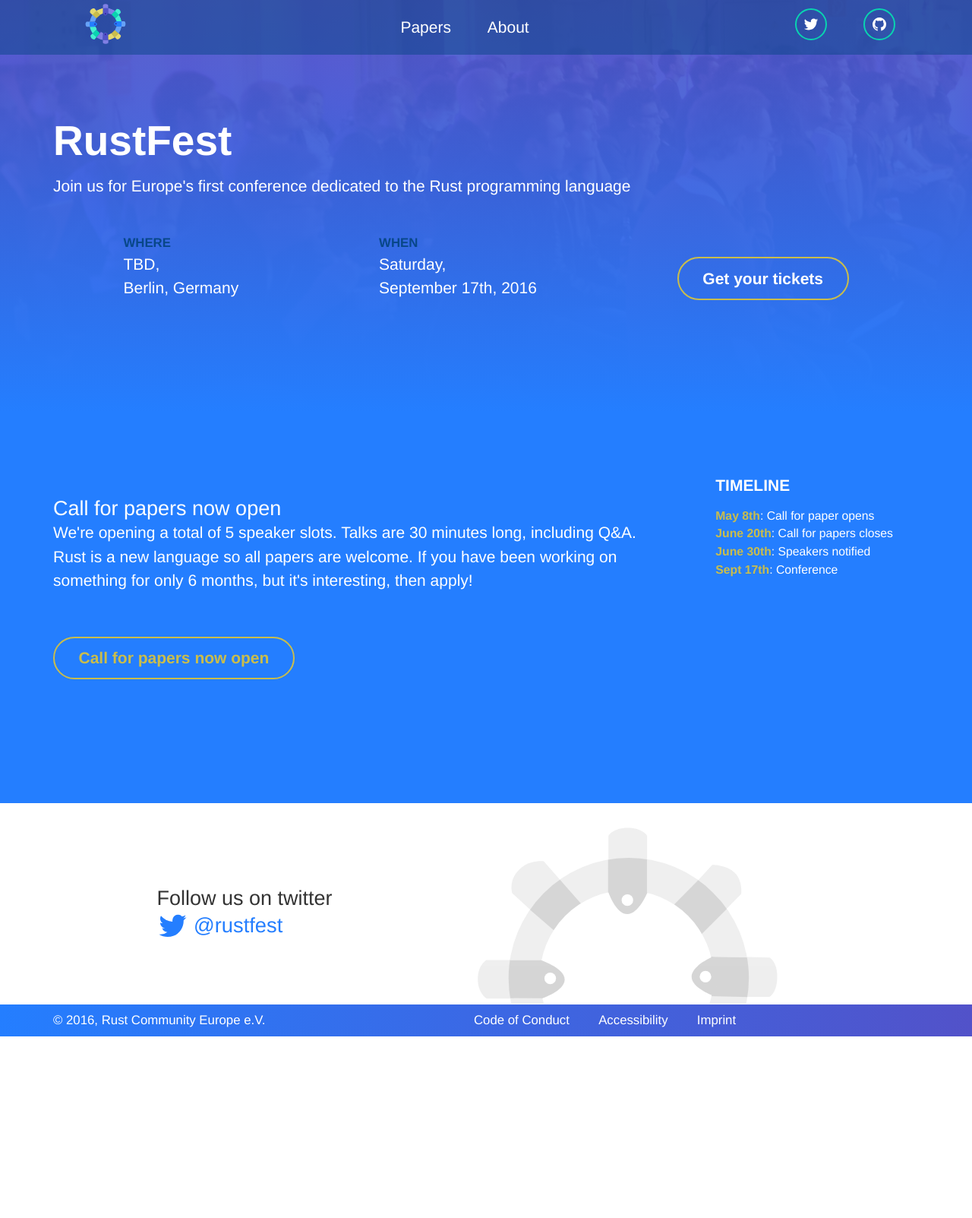
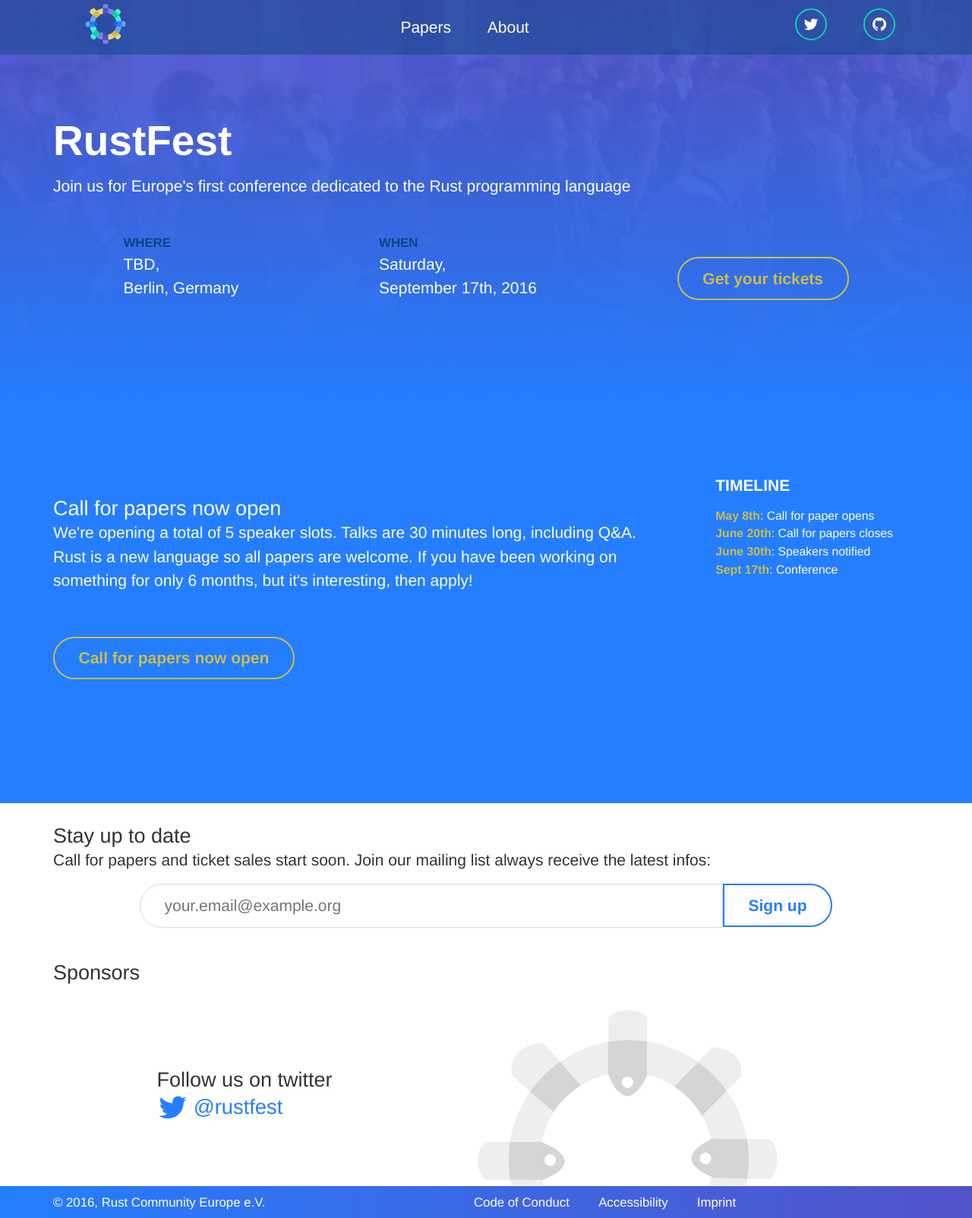
Before and after one commit to RustFestEU/blog.rustfest.eu, a Jekyll site: the page built from home.html, in a window 1280 px wide. Shown: the whole page at 76% size. Built offline with Jekyll 4.4.1, drawn with Linux system fonts in a browser that asks for light colours; before the commit the page ends 1364 px from its top, so only the background shows below that.

Commit message:
add newsletter sign up

```diff
--- a/_config.yml
+++ b/_config.yml
@@ -20,3 +20,10 @@
 github_username:  rustfesteu
 socialImageSrcTwitter: ""
 socialImageSrcFacebook: ""
+
+
+# mailinglist
+mailchimp:
+  server: asquera.us13.list-manage.com
+  user: 7945052bc1ecc432bff53c079
+  id: 5929ff51d6
--- a/_sass/_layout.scss
+++ b/_sass/_layout.scss
@@ -5,6 +5,7 @@
   "components/hero",
   "components/team",
   "components/home",
+  "components/ml_form",
   "components/footer"
 ;
 
--- a/_sass/base/_buttons.scss
+++ b/_sass/base/_buttons.scss
@@ -2,10 +2,10 @@
 
 #{$all-buttons}, a.button {
   appearance: none;
-  background-color: $action-color;
-  border: 0;
-  border-radius: $base-border-radius;
-  color: #fff;
+  background: transparent;
+  border: $action-color 2px solid;
+  border-radius: 100px;;
+  color: $action-color;
   cursor: pointer;
   display: inline-block;
   font-family: $base-font-family;
@@ -15,14 +15,15 @@
   line-height: 1;
   padding: $small-spacing $base-spacing;
   text-decoration: none;
-  transition: background-color $base-duration $base-timing;
+  transition: background-color $base-duration $base-timing
+              color $base-duration $base-timing;
   user-select: none;
   vertical-align: middle;
   white-space: nowrap;
 
   &.primary {
     border: 2px solid $brand_yellow;
-    border-radius: 100px;
+    color: $brand_yellow;
   }
 
   &:hover,
@@ -30,6 +31,7 @@
     background-color: shade($action-color, 20%);
     color: #fff;
   }
+
 
   &:disabled {
     cursor: not-allowed;
--- a/_sass/base/_variables.scss
+++ b/_sass/base/_variables.scss
@@ -29,7 +29,7 @@
 
 // Font Colors
 $base-font-color: $dark-gray;
-$action-color: transparent;
+$action-color: $brand_blue;
 
 // Border
 $base-border-color: $light-gray;
--- /dev/null
+++ b/_sass/components/_ml_form.scss
@@ -0,0 +1,19 @@
+#mailchimpForm{
+  .group {
+    width: 80%;
+    margin: 0 auto;
+    @include display(flex);
+    @include align-items(baseline);
+    @include flex-direction(row);
+    @include justify-content(center);
+
+    button {
+      border-radius: 0 100px 100px 0;
+    }
+    input {
+      border-radius: 100px 0 0 100px;
+      font-size: 21px;
+      padding: 0.75em 1.5em;
+    }
+  }
+}
--- a/home.html
+++ b/home.html
@@ -59,8 +59,27 @@
   </section>
 </div>
 
+<section class="whitewithwheel">
+  <h2>Stay up to date</h2>
+  <form id="mailchimpForm" class="formInput"  action="https://{{site.mailchimp.server}}/subscribe/post" method="POST">
+    <p>
+      Call for papers and ticket sales start soon. Join our mailing list always receive the latest infos:
+    </p>
+    <input type="hidden" value="{{site.mailchimp.user}}" name="u" />
+    <input type="hidden" value="{{site.mailchimp.id}}" name="id" />
+    <div class="group">
+      <input type="text" id="js-email" name="EMAIL" required placeholder="your.email@example.org" />
+      <button type="submit">Sign up</button>
+    </div>
+  </form>
+</section>
+
+<section class="sponsors">
+  <h2>Sponsors</h2>
+</section>
+
+
 <section class="twitter">
-
   <h2>Follow us on twitter</h2>
   <a class="inline" href="https://www.twitter.com/{{site.twitter_username}}" >
     {% include icons/twitter.svg %} @{{site.twitter_username}}
```
